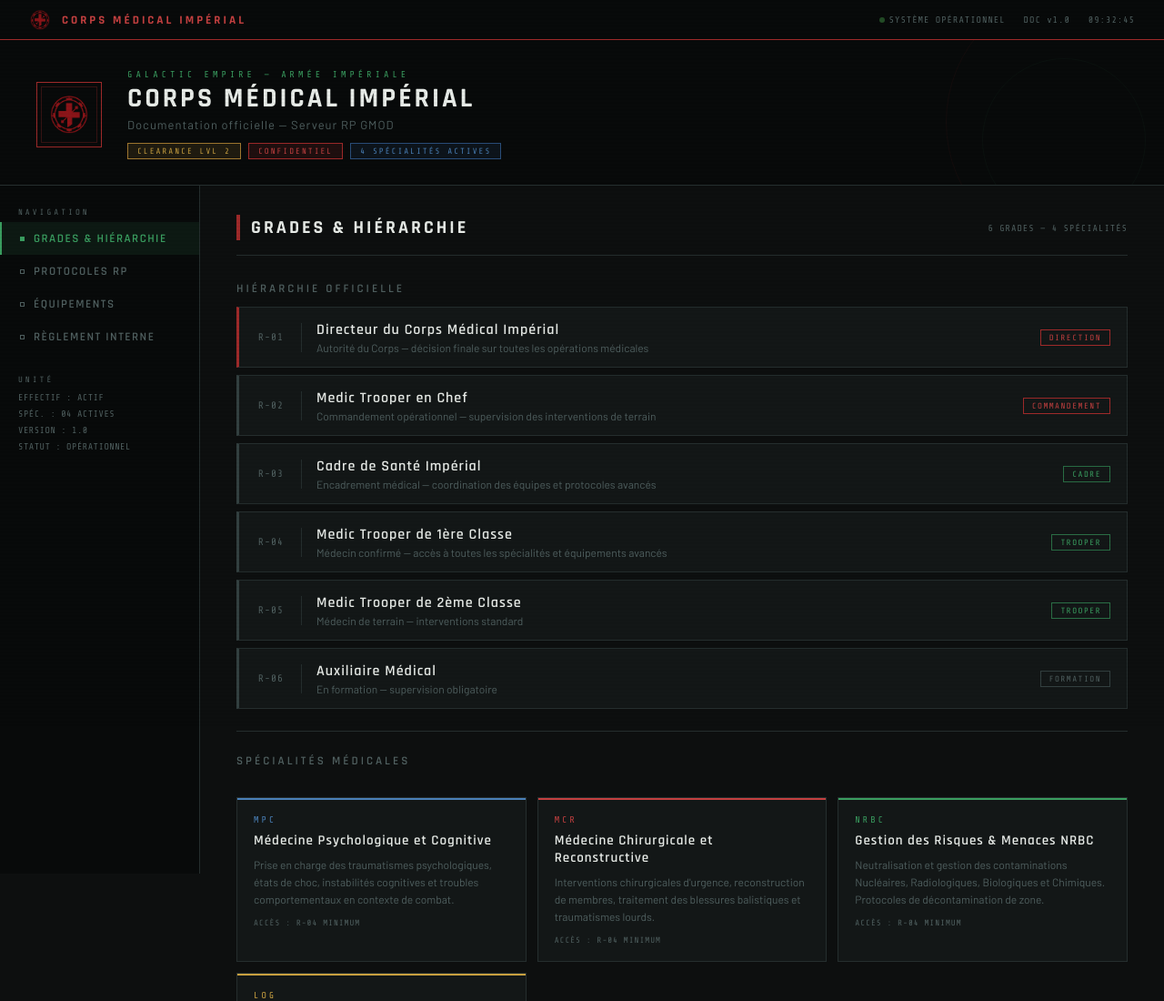
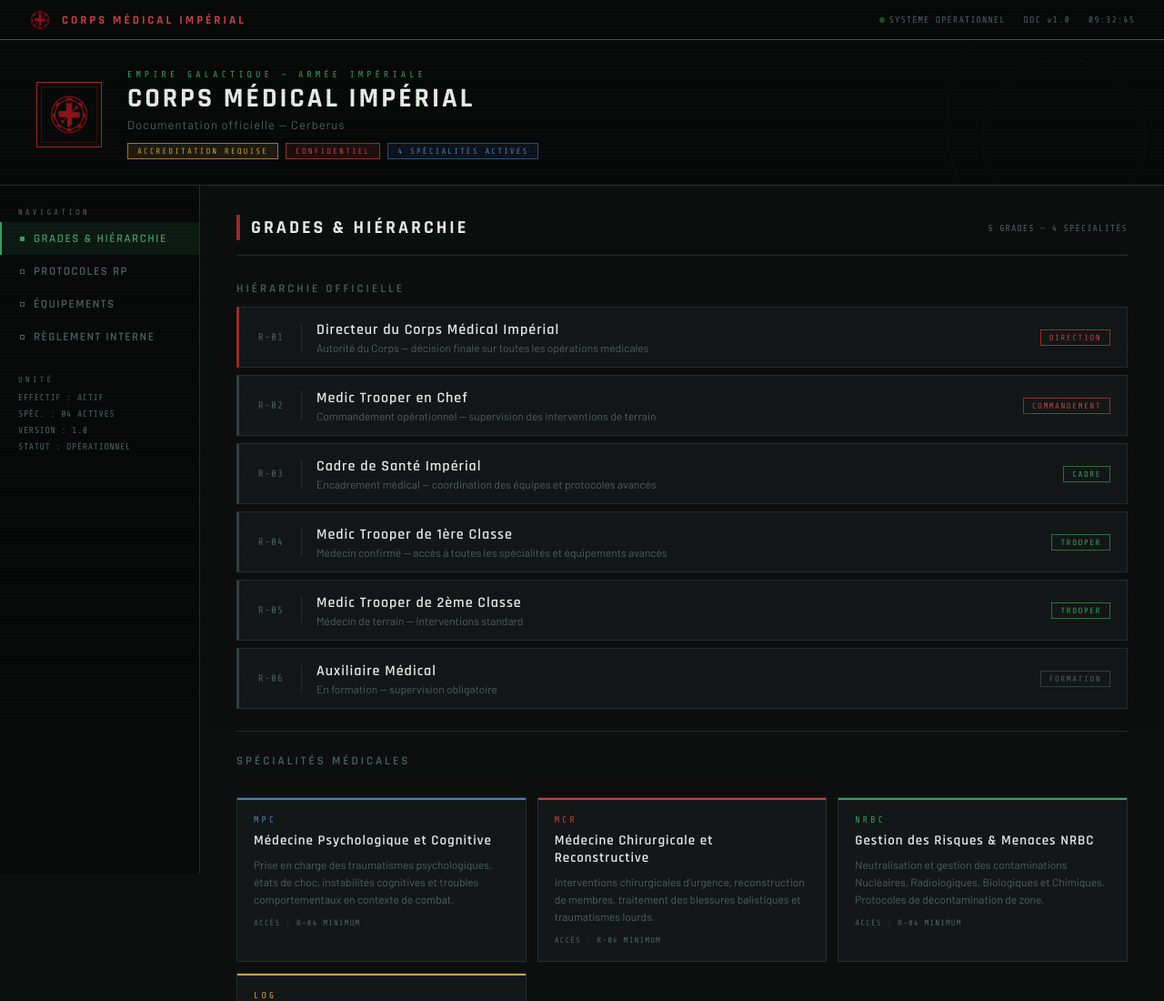
Before and after one commit to surarika/medic-trooper-docs, a plain HTML site: page index.html in a window 1280 px wide. Shown: the top 1100 px of the page at 91% size. Drawn offline with nearby package versions, Linux system fonts and the light colour scheme.

Commit message:
Update index.html

```diff
--- a/index.html
+++ b/index.html
@@ -587,11 +587,11 @@
     <img src="logo_medictrooper.png" alt="Logo Corps Médical Impérial" style="width:48px; height:48px; object-fit:contain;">
   </div>
   <div class="hero-info">
-    <div class="hero-eyebrow">Galactic Empire — Armée Impériale</div>
+    <div class="hero-eyebrow">Empire Galactique — Armée Impériale</div>
     <div class="hero-title">Corps Médical Impérial</div>
-    <div class="hero-sub">Documentation officielle — Serveur RP GMOD</div>
+    <div class="hero-sub">Documentation officielle — Cerberus</div>
     <div class="hero-badges">
-      <span class="hero-badge badge-gold">CLEARANCE LVL 2</span>
+      <span class="hero-badge badge-gold">ACCREDITATION REQUISE</span>
       <span class="hero-badge badge-red">CONFIDENTIEL</span>
       <span class="hero-badge badge-blue">4 SPÉCIALITÉS ACTIVES</span>
     </div>
```
